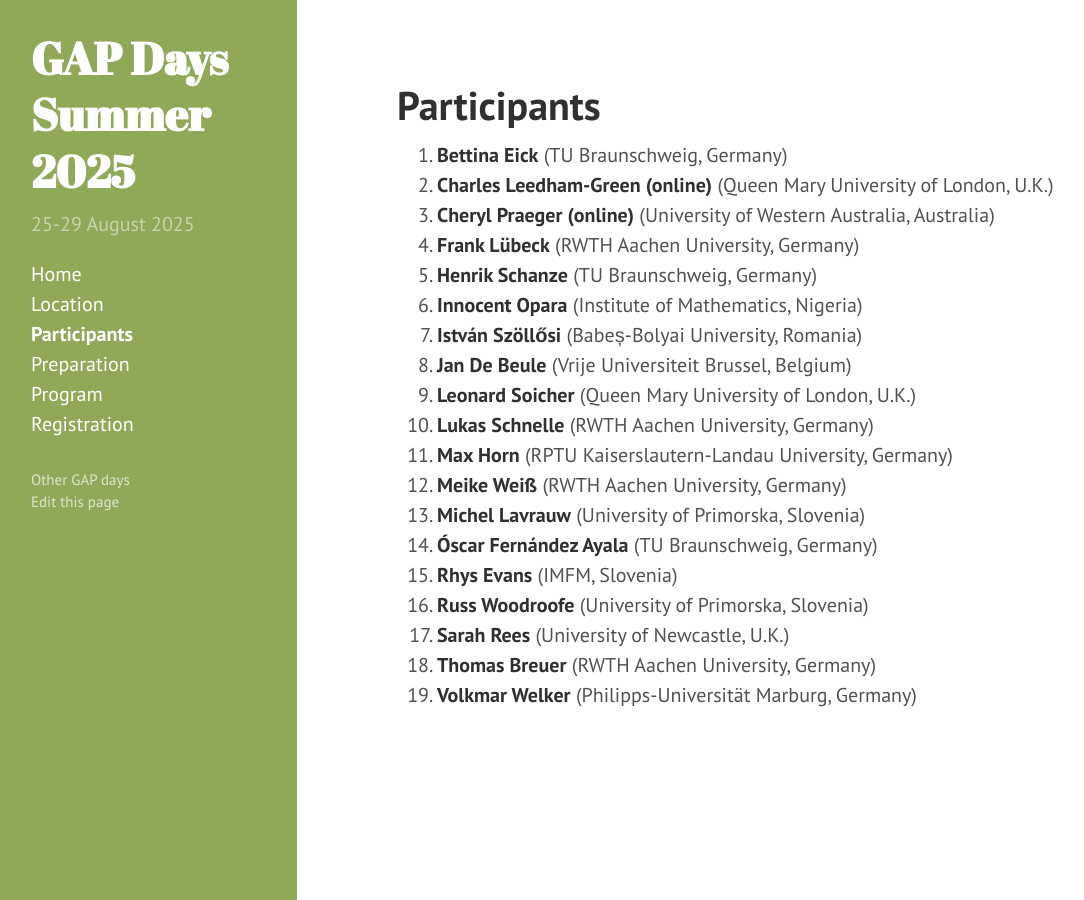
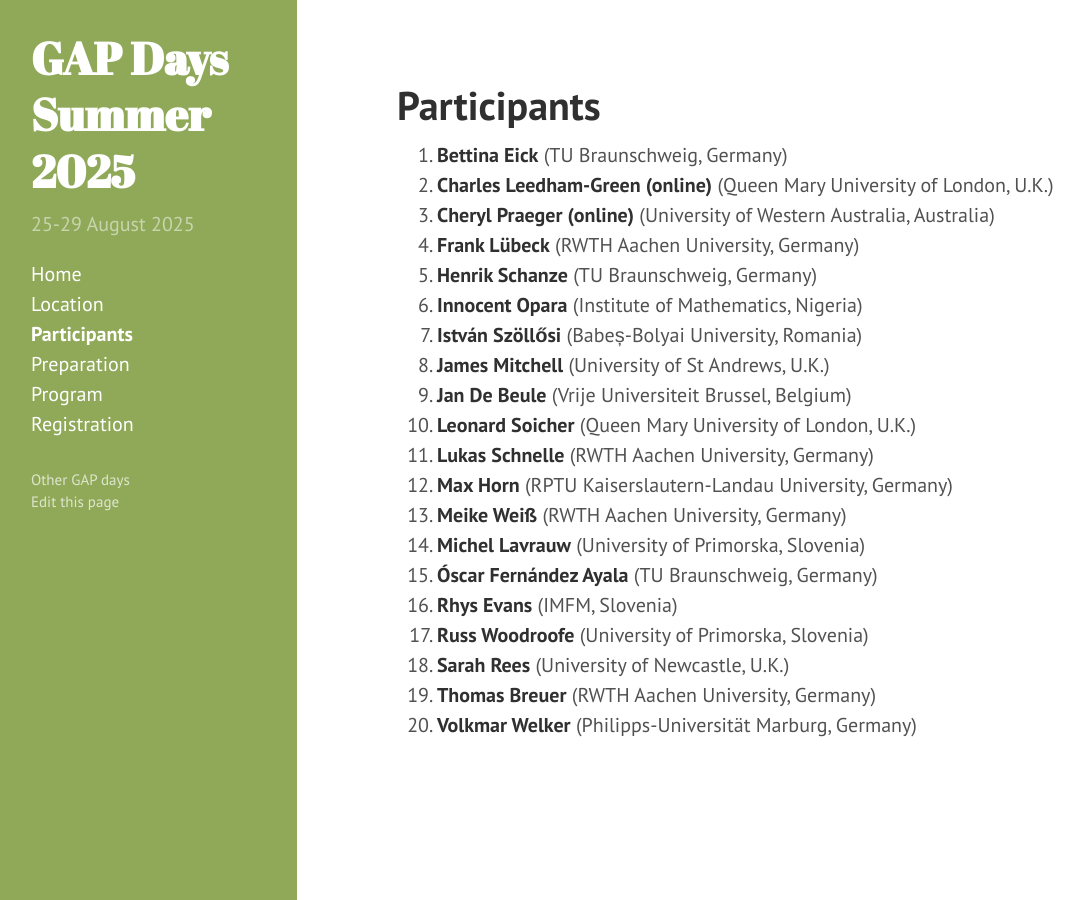
Before and after one commit to gapdays/gapdays2025-summer, a Jekyll site: the page built from participants.md, in a window 1280 px wide. Shown: the whole page, without its empty margins (3-1087 px from the left). Built offline with Jekyll 4.4.1, drawn with Linux system fonts in a browser that asks for light colours.

Commit message:
Update participants.md

```diff
--- a/participants.md
+++ b/participants.md
@@ -9,6 +9,7 @@ participants:
   - {name: Henrik Schanze, affiliation: "TU Braunschweig, Germany"}
   - {name: Innocent Opara, affiliation: "Institute of Mathematics, Nigeria"}
   - {name: István Szöllősi, affiliation: "Babeș-Bolyai University, Romania"}
+  - {name: James Mitchell, affiliation: "University of St Andrews, U.K."}
   - {name: Jan De Beule, affiliation: "Vrije Universiteit Brussel, Belgium"}
   - {name: Leonard Soicher, affiliation: "Queen Mary University of London, U.K."}
   - {name: Lukas Schnelle, affiliation: "RWTH Aachen University, Germany"}
```
